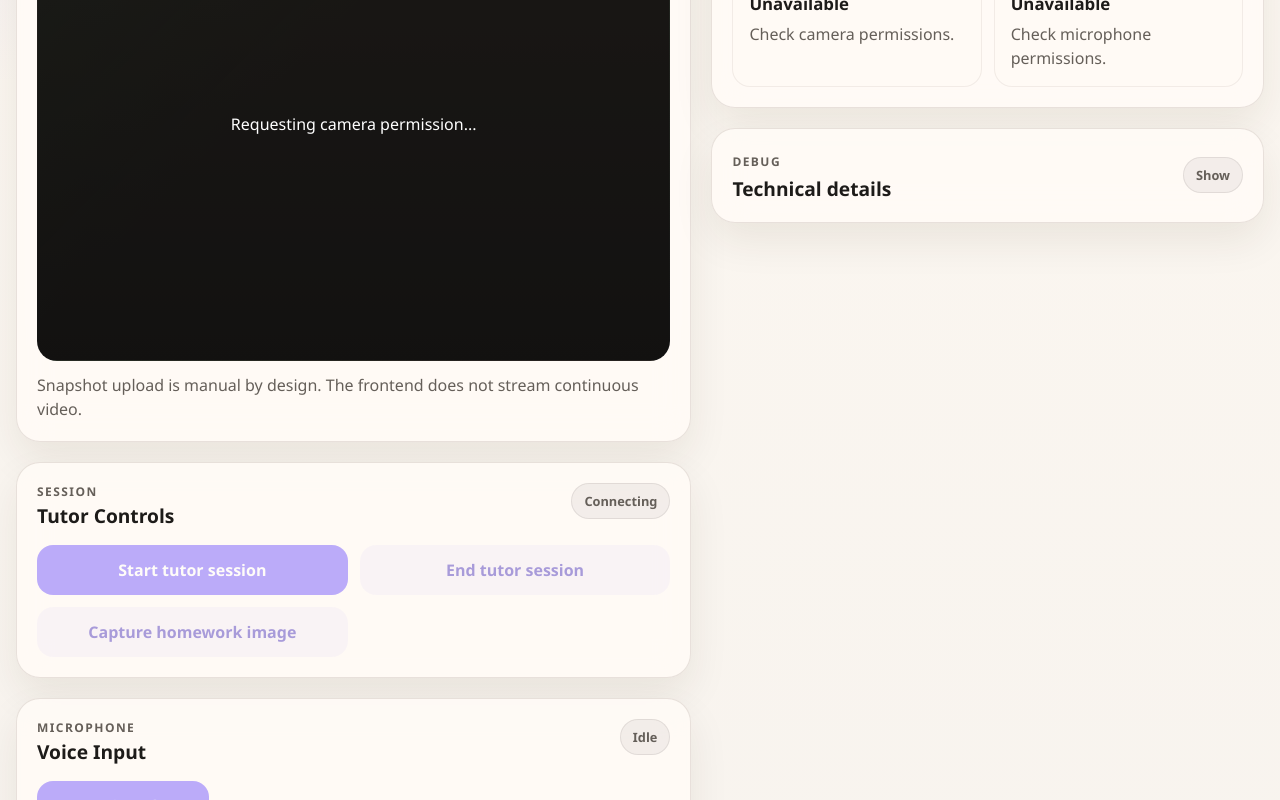
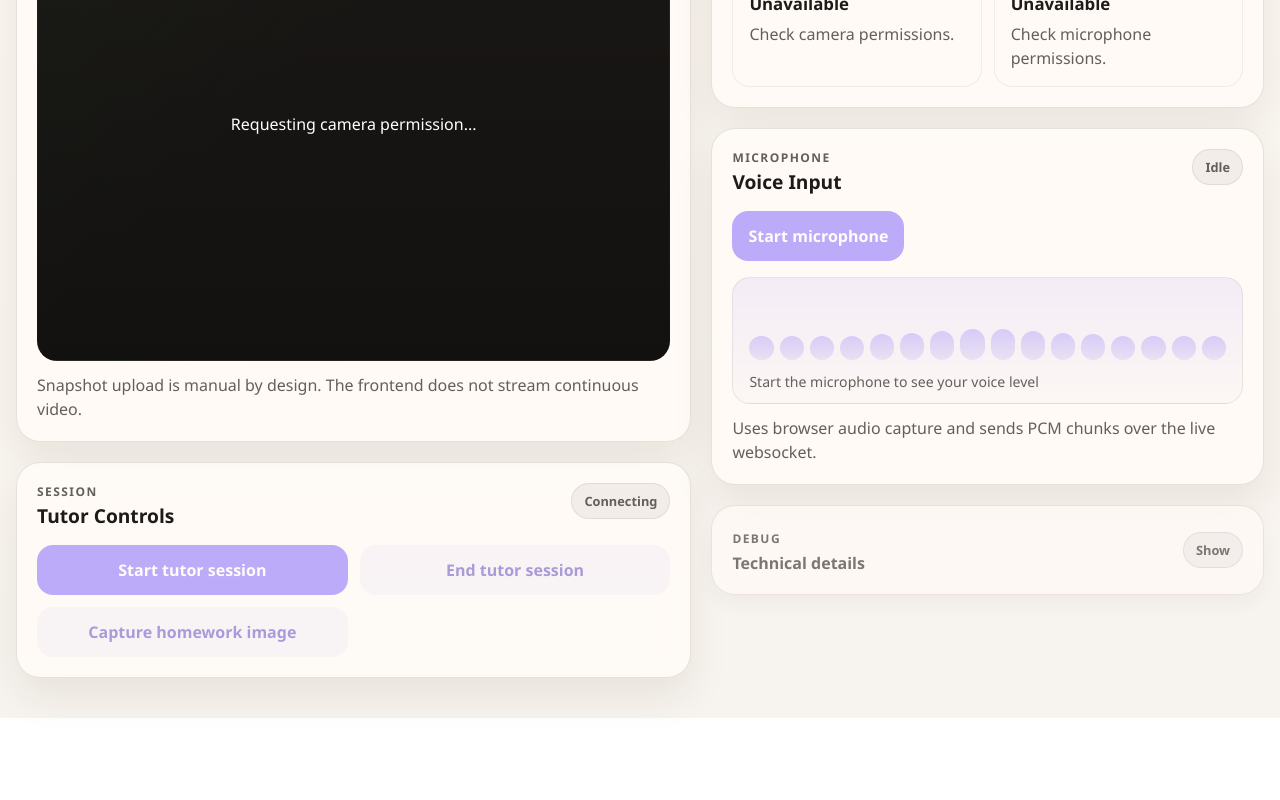
Before and after one commit to diablolaw/sightline_tutor, a Next.js app in the folder frontend/: page / in a window 1280 px wide. Shown: the part 580-1380 px from the top of the page. After the commit the page ends 1298 px from the top, so only its background shows below. Built offline with nearby package versions, Linux system fonts and the light colour scheme; no server answers.

Commit message:
rearrange page

```diff
--- a/frontend/src/app/globals.css
+++ b/frontend/src/app/globals.css
@@ -81,6 +81,11 @@ textarea {
   padding: 20px;
   box-shadow: var(--shadow);
   backdrop-filter: blur(16px);
+}
+
+.panel--debug {
+  opacity: 0.84;
+  box-shadow: 0 10px 24px rgba(55, 35, 14, 0.05);
 }
 
 .panel--grow {
@@ -395,9 +400,9 @@ textarea {
 .debug-toggle__title {
   display: block;
   margin-top: 4px;
-  font-size: 1.2rem;
-  font-weight: 700;
-  color: var(--text);
+  font-size: 1rem;
+  font-weight: 600;
+  color: var(--muted);
 }
 
 .debug-stack {
--- a/frontend/src/app/page.tsx
+++ b/frontend/src/app/page.tsx
@@ -162,16 +162,6 @@ export default function Page() {
             onEndSession={handleEndSession}
             onCaptureImage={handleCapture}
           />
-
-          <MicControls
-            inputLevel={microphone.inputLevel}
-            isStarting={microphone.isStarting}
-            isRecording={microphone.isRecording}
-            isReady={microphone.isReady}
-            error={microphone.error}
-            disabled={!isSessionActive}
-            onToggle={toggleMic}
-          />
         </section>
 
         <section className="workspace__column">
@@ -185,7 +175,17 @@ export default function Page() {
             isAudioPlaying={audioPlayer.isPlaying}
           />
 
-          <section className="panel">
+          <MicControls
+            inputLevel={microphone.inputLevel}
+            isStarting={microphone.isStarting}
+            isRecording={microphone.isRecording}
+            isReady={microphone.isReady}
+            error={microphone.error}
+            disabled={!isSessionActive}
+            onToggle={toggleMic}
+          />
+
+          <section className="panel panel--debug">
             <button
               type="button"
               className="debug-toggle"
```
